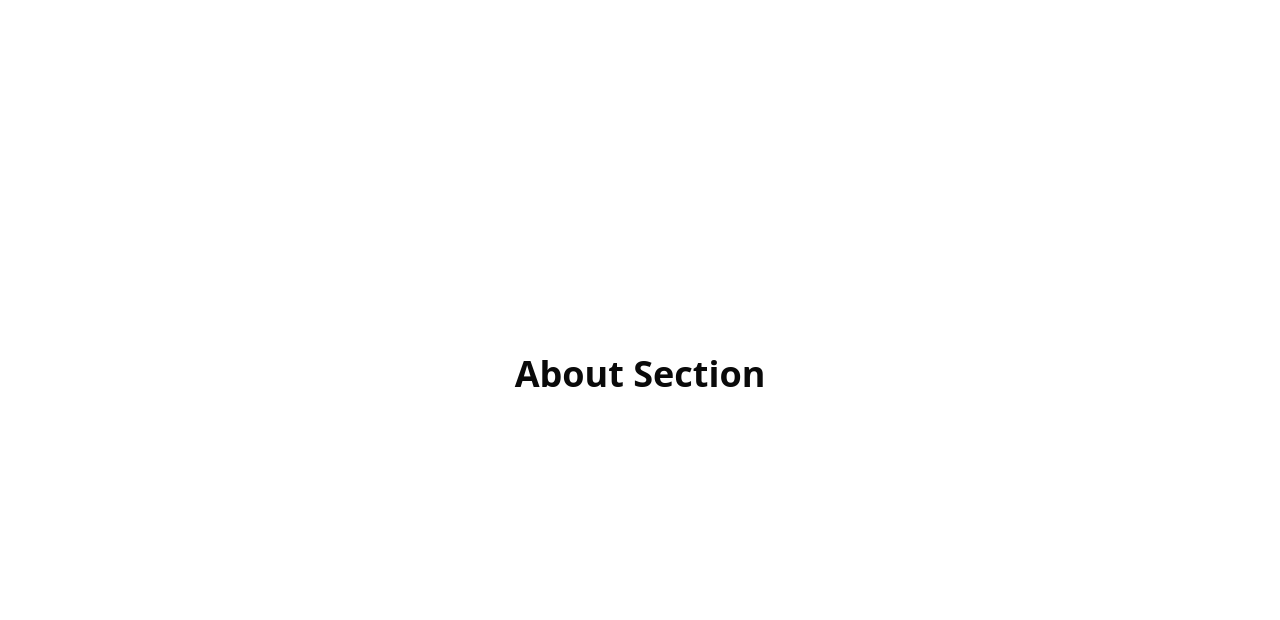
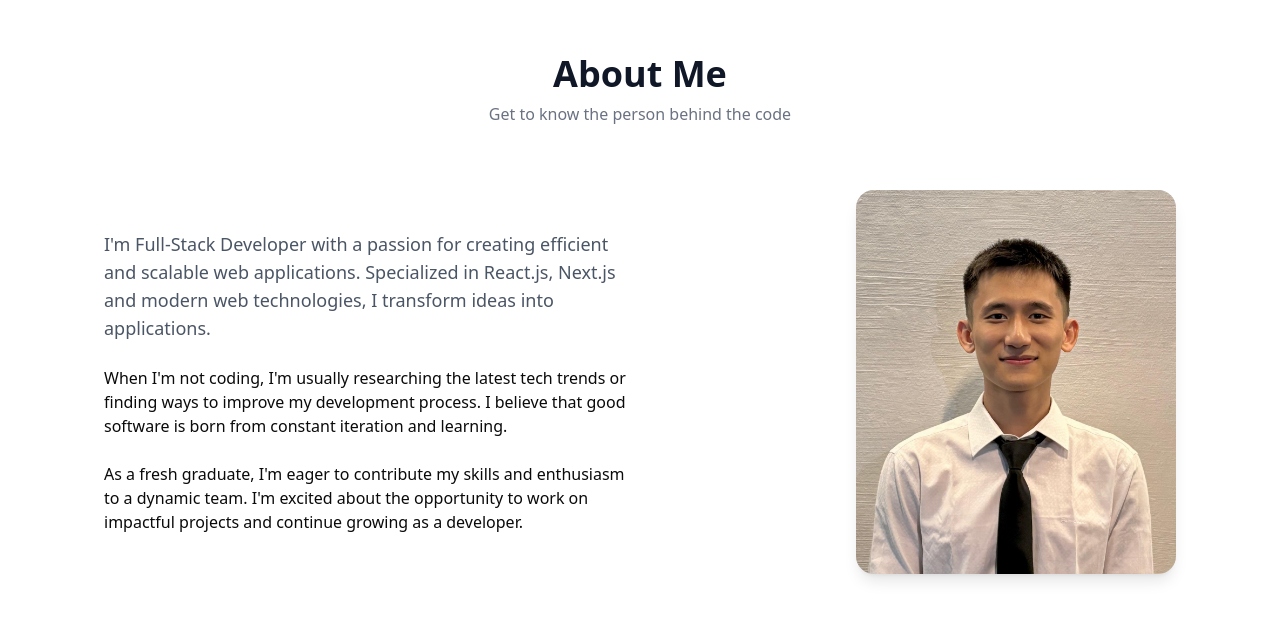
Before and after one commit to Hamizkhan08/Portfolio-Hamiz, a React (Vite) app: page / in a window 1280 px wide. Shown: the part 826-1446 px from the top of the page. Built offline with nearby package versions, Linux system fonts and the light colour scheme.

Commit message:
Add About section with personal details and profile image

```diff
--- a/src/App.tsx
+++ b/src/App.tsx
@@ -1,6 +1,7 @@
 import NavigationBar from "./components/NavigationBar";
 
 import Home from "./components/Home";
+import About from "./components/About";
 
 function App() {
 
@@ -9,9 +10,7 @@ function App() {
       <NavigationBar />
       <main>
         <Home />
-        <section id="about" className="min-h-screen flex items-center justify-center bg-white">
-          <h2 className="text-4xl font-bold">About Section</h2>
-        </section>
+        <About />
         <section id="skills" className="min-h-screen flex items-center justify-center bg-white">
           <h2 className="text-4xl font-bold">Skills Section</h2>
         </section>
--- /dev/null
+++ b/src/components/About.tsx
@@ -0,0 +1,30 @@
+export default function About() {
+  return (
+    <section id="about" className="py-20 w-full bg-white">
+      <div className="max-w-6xl mx-auto px-10">
+        <div className="text-center mb-16">
+          <h2 className="text-4xl font-bold text-gray-900">About Me</h2>
+          <p className="text-gray-500 mt-2">Get to know the person behind the code</p>
+        </div>
+        <div className="grid grid-cols-1 md:grid-cols-2 gap-6 items-center">
+          <div className="flex flex-col gap-6 text-left">
+            <p className="text-gray-600 text-lg">
+              I'm Full-Stack Developer with a passion for creating efficient and scalable web applications. Specialized in React.js, Next.js and modern web technologies, I transform ideas into applications.
+            </p>
+            <p>
+                When I'm not coding, I'm usually researching the latest tech trends or finding ways to improve my development process. I believe that good software is born from constant iteration and learning.
+            </p>
+            <p>
+                As a fresh graduate, I'm eager to contribute my skills and enthusiasm to a dynamic team. I'm excited about the opportunity to work on impactful projects and continue growing as a developer.
+            </p>
+          </div>
+          <div className="flex justify-center md:justify-end">
+            <div className="relative w-80 h-96 bg-gray-200 rounded-2xl overflow-hidden shadow-lg">
+               <img src="/profile.jpeg" alt="Profile" className="w-full h-full object-cover" />
+            </div>
+          </div>
+        </div>
+      </div>
+    </section>
+  )
+}
--- a/src/components/Home.tsx
+++ b/src/components/Home.tsx
@@ -44,7 +44,7 @@ export default function Home() {
               <a href="https://github.com/Sxein" target="_blank" rel="noopener noreferrer" className="hover:text-gray-900">
                 <AiFillGithub className="size-10"/>
               </a>
-              <a href="https://www.linkedin.com/in/zayar-shein-980bb6286/" target="_blank" rel="noopener noreferrer" className="hover:text-gray-900">
+              <a href="https://www.linkedin.com/in/zayar-shein-980bb6286/" target="_blank" rel="noopener noreferrer" className="hover:text-sky-700">
                 <FaLinkedin className="size-10"/>
               </a>
               <a href="mailto:zayarshein.mmdev@gmail.com" target="_blank" rel="noopener noreferrer" className="hover:text-gray-900">
```
Also changed, not shown: public/profile.jpeg (added).
